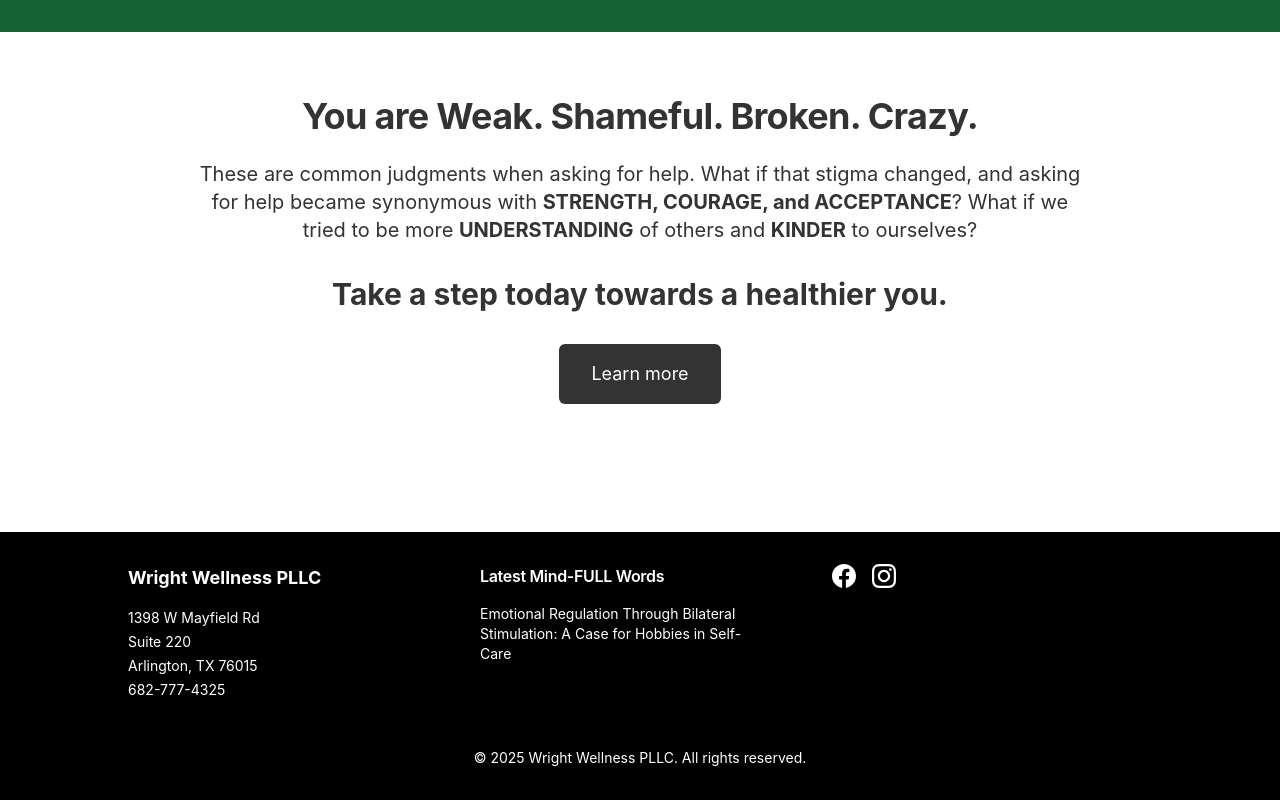
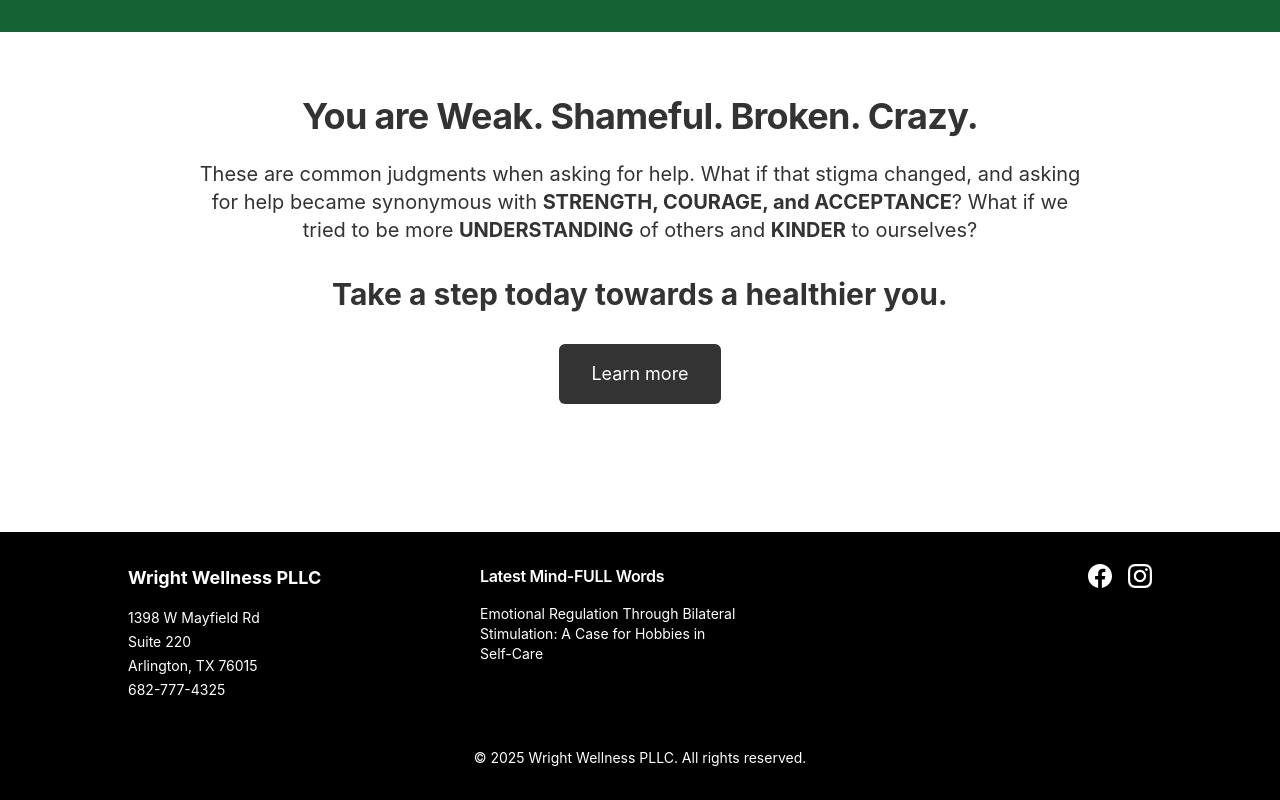
Before and after one commit to fdtorres1/wright-wellness, an Astro site: page / in a window 1280 px wide. Shown: the part 756-1556 px from the top of the page. Built offline with nearby package versions, Linux system fonts and the light colour scheme; Astro itself is replaced by a stand-in of ours.

Commit message:
fix: Move Mind-FULL section and social icons further right

```diff
--- a/src/components/Footer.astro
+++ b/src/components/Footer.astro
@@ -18,7 +18,7 @@
       </div>
 
       <!-- Middle Column: Latest Mind-FULL Words - Left aligned text, positioned right -->
-      <div class="md:ml-auto md:mr-8 md:max-w-md">
+      <div class="md:ml-auto md:mr-16 md:max-w-md">
         <h3 class="font-heading font-semibold mb-4 text-white text-left">Latest Mind-FULL Words</h3>
         <div class="text-sm text-white text-left">
           <a href="/mind-full-content/emotional-regulation-through-bilateral-stimulation" class="hover:text-primary-light block">
@@ -28,7 +28,7 @@
       </div>
 
       <!-- Right Column: Social Media Icons - Right Justified -->
-      <div class="flex items-start justify-end md:justify-start">
+      <div class="flex items-start justify-end md:ml-auto">
         <div class="flex items-center space-x-4">
           <!-- Facebook icon -->
           <a href="https://facebook.com" target="_blank" rel="noopener noreferrer" class="text-white hover:text-primary-light transition-colors">
```
